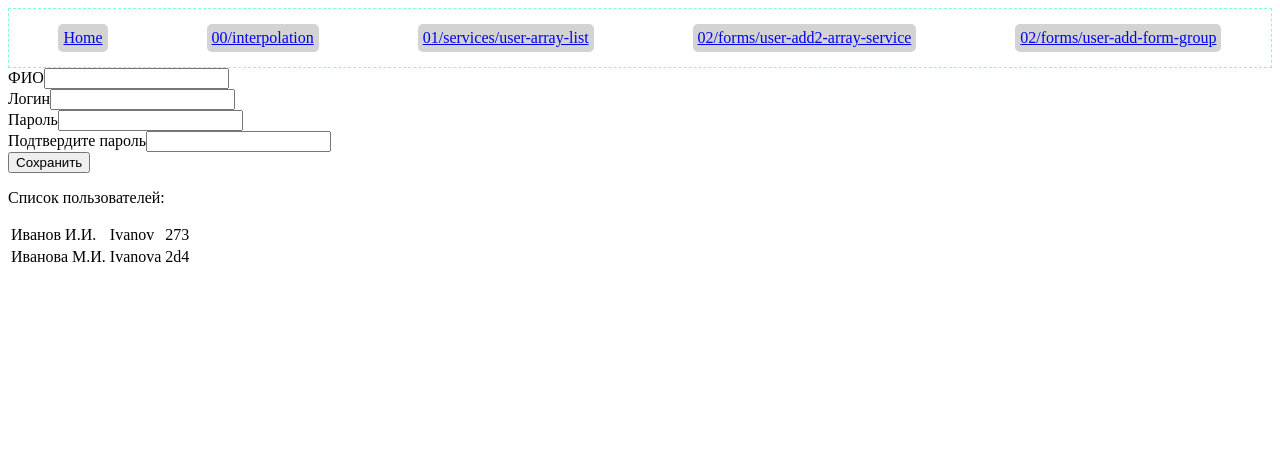
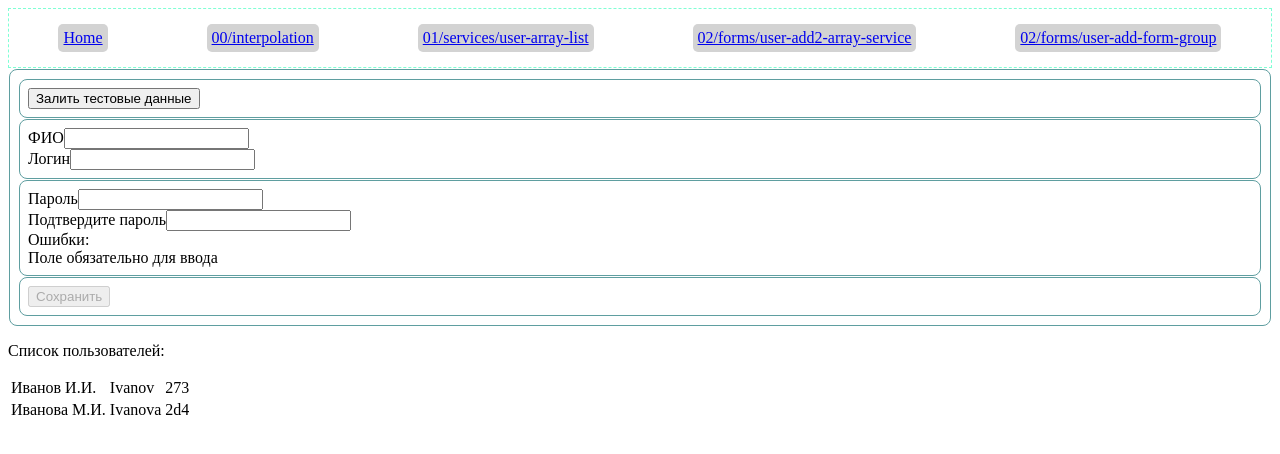
Before and after one commit to ZVanoFD18/angular-sander, an Angular app in the folder angular-sander-00/: page /02/forms/user-add-form-group in a window 1280 px wide. Shown: the top 454 px of the page. Built offline with nearby package versions, Linux system fonts and the light colour scheme.

Commit message:
'02\forms\user-add-form-group'/RAW: валидация взаимосвязанных полей + вложенная FormGroup

```diff
--- a/angular-sander-00/src/app/01/services/users-array.service.ts
+++ b/angular-sander-00/src/app/01/services/users-array.service.ts
@@ -25,7 +25,7 @@ export class UsersArrayService {
         return this.users;
     }
 
-    add(name, login, pass) {
+    add(name: string, login: string, pass: string) {
         const newUser = new User();
         newUser.name = name;
         newUser.login = login;
@@ -35,16 +35,16 @@ export class UsersArrayService {
 }
 
 export class User {
-    public name;
-    public login;
-    public passHash;
+    public name: string;
+    public login: string;
+    public passHash: string;
 
     /**
      * Возвращает простейший хеш строки
      * @param {string} str
      * @returns {string}
      */
-    static getHash(str = '') {
+    static getHash(str: string = ''): string {
         let result = 0;
         for (let i = 0, len = str.length; i < len; i++) {
             result += str[i].charCodeAt(0);
--- a/angular-sander-00/src/app/02/forms/user-add-form-group/user-add-form-group.component.css
+++ b/angular-sander-00/src/app/02/forms/user-add-form-group/user-add-form-group.component.css
@@ -1,3 +1,9 @@
 label{
     display: block;
 }
+.panel{
+    border: 1px solid cadetblue;
+    padding: 0.5rem;
+    margin: 1px;
+    border-radius: 0.5rem;
+}
--- a/angular-sander-00/src/app/02/forms/user-add-form-group/user-add-form-group.component.html
+++ b/angular-sander-00/src/app/02/forms/user-add-form-group/user-add-form-group.component.html
@@ -1,4 +1,8 @@
-<form [formGroup]="formAdd" (submit)="onSubmit()">
+<form [formGroup]="formAdd" (ngSubmit)="onSubmit()" class="panel">
+    <div class="panel">
+        <button type="button" (click)="fillTestData()">Залить тестовые данные</button>
+    </div>
+    <div class="panel">
         <label for="">
             <span>ФИО</span>
             <input formControlName="userName">
@@ -7,16 +11,28 @@
             <span>Логин</span>
             <input formControlName="userLogin">
         </label>
+    </div>
+    <div formGroupName="pass" class="panel">
         <label for="">
             <span>Пароль</span>
-    <input formControlName="userPass">
+            <input formControlName="userPass" #userPass>
         </label>
+        <div class="form-group">
             <label for="">
                 <span>Подтвердите пароль</span>
-    <input formControlName="userPassConfirm">
+                <input formControlName="userPassConfirm" #inputUserPassConfirm>
+                <div *ngIf="myField.pass.controls.userPassConfirm.errors">
+                    Ошибки:
+                    <div *ngIf="myField.pass.controls.userPassConfirm.errors.required">Поле обязательно для ввода</div>
+                    <div *ngIf="myField.pass.controls.userPassConfirm.errors.passConfirmNotSame">Пароли не совпадают</div>
+                </div>
             </label>
-  <div>
-    <button>Сохранить</button>
+            <!--<div *ngIf="pass.invalid">Пароль неверен</div>-->
+        </div>
+    </div>
+    <div class="panel">
+        <button [disabled]="!isFormValid()">Сохранить</button>
+        <!--<button [disabled]="isValid">Сохранить</button>-->
     </div>
 </form>
 <app-list></app-list>
--- a/angular-sander-00/src/app/02/forms/user-add-form-group/user-add-form-group.component.ts
+++ b/angular-sander-00/src/app/02/forms/user-add-form-group/user-add-form-group.component.ts
@@ -1,5 +1,5 @@
 import {Component, OnInit} from '@angular/core';
-import {FormControl, FormGroup, NgForm, Validators} from "@angular/forms";
+import {FormControl, FormGroup, NgForm, ValidationErrors, ValidatorFn, Validators} from "@angular/forms";
 import {UsersArrayService} from "../../../01/services/users-array.service";
 
 @Component({
@@ -14,8 +14,16 @@ export class UserAddFormGroupComponent implements OnInit {
         this.formAdd = new FormGroup({
             userName: new FormControl('', Validators.required),
             userLogin: new FormControl('', Validators.required),
-            userPass: new FormControl('', Validators.required),
-            userPassConfirm: new FormControl('', Validators.required)
+            pass: new FormGroup({
+                userPass: new FormControl('', Validators.required),
+                userPassConfirm: new FormControl('', [
+                    Validators.required,
+                    this.passConfirmValidator.bind(this)
+                ])
+            }, [
+                globalPassValidator,
+                this.passValidator
+            ])
         });
     }
 
@@ -27,7 +35,79 @@ export class UserAddFormGroupComponent implements OnInit {
         this.us.add(
             form.controls.userName.value,
             form.controls.userLogin.value,
-            form.controls.userPass.value
+            form.get('pass').get('userPass').value
         );
     }
+
+    fillTestData() {
+        console.log('fillTestData/formAdd', this.formAdd);
+        this.formAdd.patchValue({
+            userName: 'Вася',
+            userLogin: 'Vasya',
+            pass: {
+                userPass: 'Vasya',
+                userPassConfirm: 'Vasya'
+            }
+        });
+    }
+
+    isValid = false;
+
+    passValidator(g: FormGroup) {
+        if (g.get('userPass').value === g.get('userPassConfirm').value) {
+            return null;
+        }
+        return {
+            mismatch: true
+        }
+    }
+
+    passConfirmValidator(passConfirm: FormControl) {
+        if (!this.formAdd) {
+            return null;
+        }
+        if (this.formAdd.get('pass').get('userPass').value === this.formAdd.get('pass').get('userPassConfirm').value) {
+            return null;
+        }
+        return {
+            passConfirmNotSame: true
+        }
+    }
+
+    /**
+     *
+     * @returns {boolean}
+     */
+    isPassConfirmValid() {
+        //console.log('isPassConfirmValid/formAdd', this.formAdd);
+        // @TODO: this.formGroup.get('name of you control').value
+        // console.log('userName', this.formAdd.get('userName'));
+        // console.log('userPass', this.formAdd.get('userPass'));
+        // if (this.formAdd.controls.pass.controls.userPass.value !== this.formAdd.controls.pass.controls.userPassConfirm.value) {
+        //     return false;
+        // }
+        return true;
+    }
+
+    isFormValid() {
+        if (!this.formAdd.valid) {
+            return false;
+        }
+        // if (!this.isPassConfirmValid()) {
+        //     return false;
+        // }
+        return true;
+    }
+    get myField() {
+        return this.formAdd.controls;
+    }
 }
+
+const globalPassValidator: ValidatorFn = (g: FormGroup): ValidationErrors | null => {
+    if (g.get('userPass').value === g.get('userPassConfirm').value) {
+        return null;
+    }
+    return {
+        mismatch: true
+    }
+};
```
Lines whose indentation alone changed are shown as unchanged.
